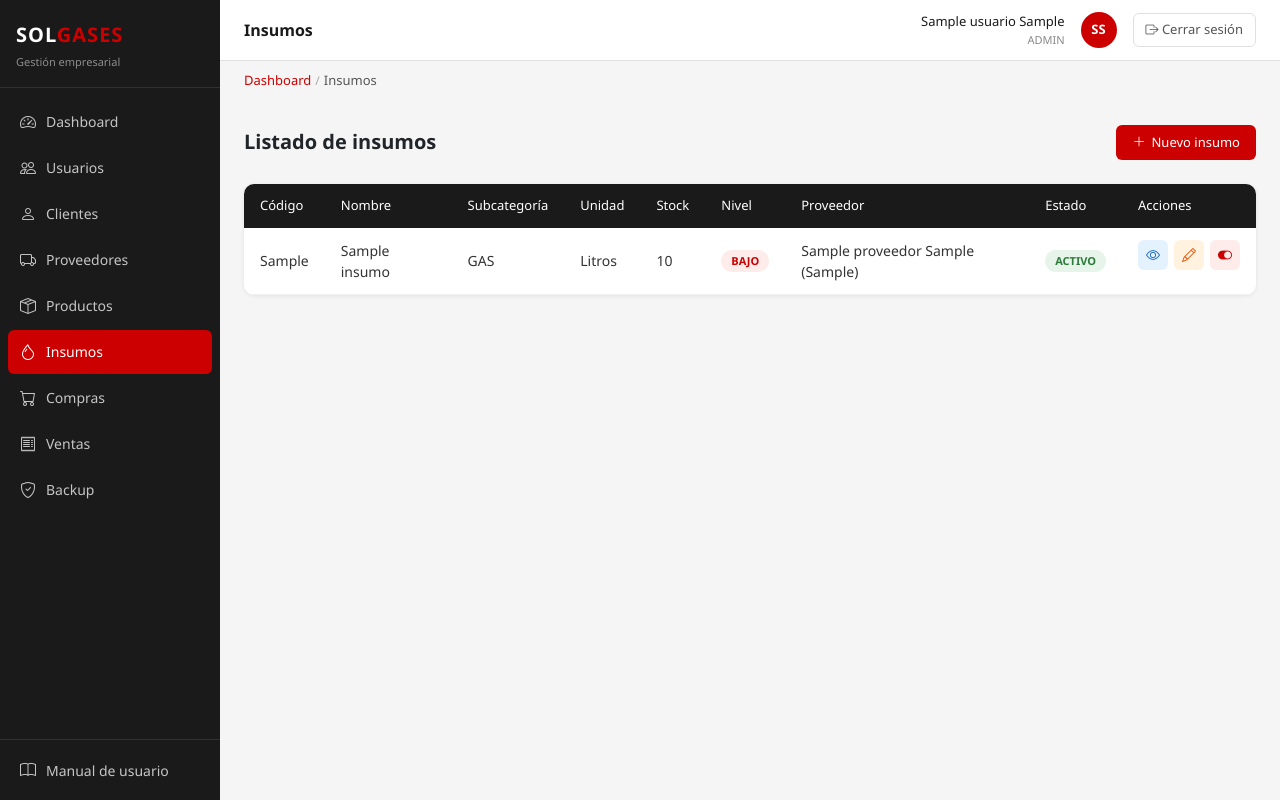
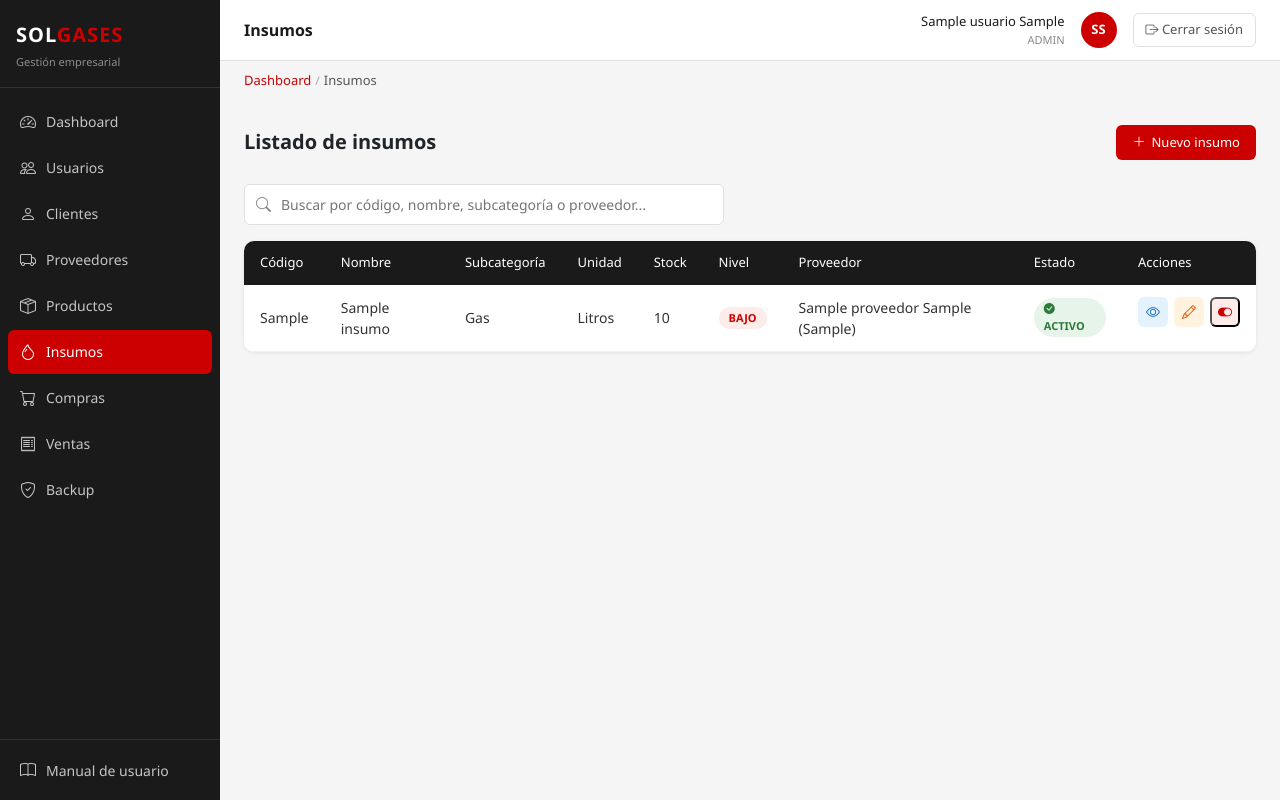
Before and after one commit to Misael-Padilla/solgases, a Django app: page /insumos/ in a window 1280 px wide. Run offline with Django 5.2, Linux system fonts and the light colour scheme; a user stored in the database is signed in; tables that the repository leaves empty hold one stand-in row (values such as "Sample post"); parts of the project's set-up code (start-up, migrations or seed data) failed here and were passed over.

Commit message:
fix(insumos): POST estado, aria-label, scope, badges, busqueda y paginacion

```diff
--- a/templates/insumos/lista_insumos.html
+++ b/templates/insumos/lista_insumos.html
@@ -7,24 +7,52 @@
 
 <div class="d-flex justify-content-between align-items-center mb-4">
     <h5 class="fw-bold mb-0">Listado de insumos</h5>
-    <a href="{% url 'insumos:crear_insumo' %}" class="btn-accion">
+    <a href="{% url 'insumos:crear_insumo' %}" class="btn-accion"
+       data-bs-toggle="tooltip" data-bs-placement="top" title="Nuevo insumo">
         <i class="bi bi-plus-lg"></i> Nuevo insumo
     </a>
 </div>
 
-<div class="tabla-contenedor">
+<!-- Barra de búsqueda -->
+<form method="get" role="search" class="barra-busqueda mb-3">
+    <div class="busqueda-grupo">
+        <i class="bi bi-search busqueda-icono"></i>
+        <input type="search" name="q" value="{{ q }}" class="busqueda-input"
+               placeholder="Buscar por código, nombre, subcategoría o proveedor..."
+               aria-label="Buscar insumos">
+        <a href="{% url 'insumos:lista_insumos' %}"
+           class="busqueda-limpiar {% if not q %}d-none{% endif %}"
+           aria-label="Limpiar búsqueda">
+            <i class="bi bi-x-lg"></i>
+        </a>
+    </div>
+</form>
+
+<div id="resultados-container">
+{% if q %}
+<p class="busqueda-resultado" aria-live="polite">
+    {% with total=page_obj.paginator.count %}
+        {% if total == 0 %}Sin resultados para <strong>"{{ q }}"</strong>.
+        {% elif total == 1 %}1 resultado para <strong>"{{ q }}"</strong>.
+        {% else %}{{ total }} resultado{{ total|pluralize:"s" }} para <strong>"{{ q }}"</strong>.
+        {% endif %}
+    {% endwith %}
+</p>
+{% endif %}
+
+<div class="tabla-contenedor" aria-live="polite" aria-atomic="false">
     <table class="tabla-sistema">
         <thead>
             <tr>
-                <th>Código</th>
-                <th>Nombre</th>
-                <th>Subcategoría</th>
-                <th>Unidad</th>
-                <th>Stock</th>
-                <th>Nivel</th>
-                <th>Proveedor</th>
-                <th>Estado</th>
-                <th>Acciones</th>
+                <th scope="col">Código</th>
+                <th scope="col">Nombre</th>
+                <th scope="col">Subcategoría</th>
+                <th scope="col">Unidad</th>
+                <th scope="col">Stock</th>
+                <th scope="col">Nivel</th>
+                <th scope="col">Proveedor</th>
+                <th scope="col">Estado</th>
+                <th scope="col">Acciones</th>
             </tr>
         </thead>
         <tbody>
@@ -32,7 +60,7 @@
             <tr>
                 <td>{{ insumo.codigo }}</td>
                 <td>{{ insumo.nombre }}</td>
-                <td>{{ insumo.subcategoria }}</td>
+                <td>{{ insumo.get_subcategoria_display }}</td>
                 <td>{{ insumo.unidad_medida }}</td>
                 <td>{{ insumo.stock }}</td>
                 <td>
@@ -43,20 +71,35 @@
                 <td>{{ insumo.proveedor }}</td>
                 <td>
                     <span class="badge-estado badge-{{ insumo.estado|lower }}">
+                        <i class="bi bi-{% if insumo.estado == 'ACTIVO' %}check-circle-fill{% else %}x-circle-fill{% endif %}"></i>
                         {{ insumo.estado }}
                     </span>
                 </td>
                 <td class="acciones">
-                    <a href="{% url 'insumos:detalle_insumo' insumo.id %}" class="btn-tabla btn-ver">
+                    <a href="{% url 'insumos:detalle_insumo' insumo.id %}"
+                       class="btn-tabla btn-ver"
+                       aria-label="Ver {{ insumo.nombre }}"
+                       data-bs-toggle="tooltip" data-bs-placement="top" title="Ver detalle">
                         <i class="bi bi-eye"></i>
                     </a>
-                    <a href="{% url 'insumos:editar_insumo' insumo.id %}" class="btn-tabla btn-editar">
+                    <a href="{% url 'insumos:editar_insumo' insumo.id %}"
+                       class="btn-tabla btn-editar"
+                       aria-label="Editar {{ insumo.nombre }}"
+                       data-bs-toggle="tooltip" data-bs-placement="top" title="Editar">
                         <i class="bi bi-pencil"></i>
                     </a>
                     {% if request.user.rol == 'ADMIN' %}
-                    <a href="{% url 'insumos:cambiar_estado_insumo' insumo.id %}" class="btn-tabla {% if insumo.estado == 'ACTIVO' %}btn-desactivar{% else %}btn-activar{% endif %}">
+                    <button type="button"
+                            class="btn-tabla {% if insumo.estado == 'ACTIVO' %}btn-desactivar{% else %}btn-activar{% endif %}"
+                            aria-label="{% if insumo.estado == 'ACTIVO' %}Desactivar{% else %}Activar{% endif %} {{ insumo.nombre }}"
+                            title="{% if insumo.estado == 'ACTIVO' %}Desactivar{% else %}Activar{% endif %}"
+                            data-bs-toggle="modal"
+                            data-bs-target="#modal-cambiar-estado"
+                            data-nombre="{{ insumo.nombre }}"
+                            data-accion="{% if insumo.estado == 'ACTIVO' %}desactivar{% else %}activar{% endif %}"
+                            data-url="{% url 'insumos:cambiar_estado_insumo' insumo.id %}">
                         <i class="bi {% if insumo.estado == 'ACTIVO' %}bi-toggle-on{% else %}bi-toggle-off{% endif %}"></i>
-                    </a>
+                    </button>
                     {% endif %}
                 </td>
             </tr>
@@ -69,4 +112,45 @@
     </table>
 </div>
 
+{% include 'partials/paginacion.html' %}
+</div><!-- fin resultados-container -->
+
+<!-- Modal confirmación cambio de estado -->
+<div class="modal fade" id="modal-cambiar-estado" tabindex="-1"
+     aria-labelledby="modal-estado-titulo" aria-modal="true" role="dialog">
+    <div class="modal-dialog">
+        <div class="modal-content">
+            <div class="modal-header">
+                <h5 class="modal-title" id="modal-estado-titulo">Confirmar acción</h5>
+                <button type="button" class="btn-close" data-bs-dismiss="modal" aria-label="Cerrar"></button>
+            </div>
+            <form id="modal-form-toggle" method="post" action="">
+                {% csrf_token %}
+                <div class="modal-body">
+                    <p class="mb-3">
+                        ¿Está seguro que desea <strong id="modal-accion-texto"></strong> el insumo
+                        <strong id="modal-nombre-objeto"></strong>?
+                    </p>
+                    <div class="campo-form mb-0">
+                        <label class="form-label" for="modal-observacion">
+                            Observación <span class="campo-requerido">*</span>
+                        </label>
+                        <textarea id="modal-observacion" name="observacion"
+                                  class="form-control" rows="3" maxlength="500"
+                                  aria-required="true"
+                                  placeholder="Ej: Proveedor suspendido, insumo fuera de uso..."></textarea>
+                        <div class="invalid-feedback">La observación es obligatoria.</div>
+                    </div>
+                </div>
+                <div class="modal-footer">
+                    <button type="button" class="btn-secundario" data-bs-dismiss="modal">Cancelar</button>
+                    <button type="submit" class="btn-accion">
+                        <i class="bi bi-check-lg"></i> Confirmar
+                    </button>
+                </div>
+            </form>
+        </div>
+    </div>
+</div>
+
 {% endblock %}
```
